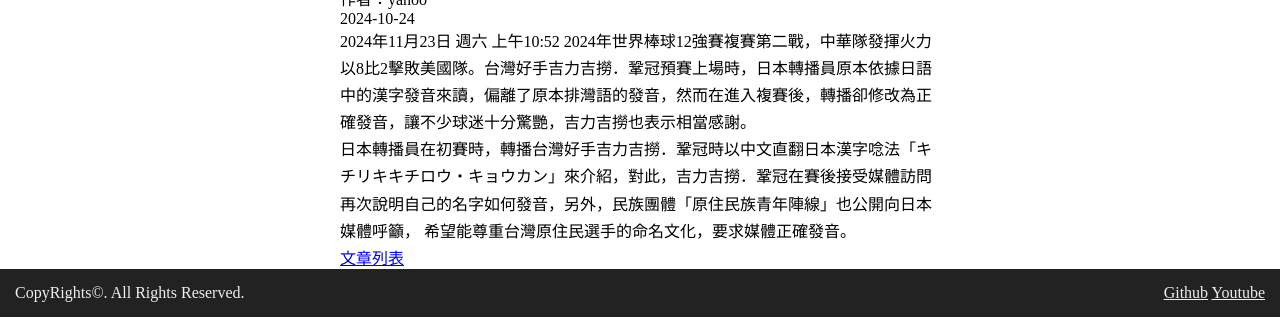
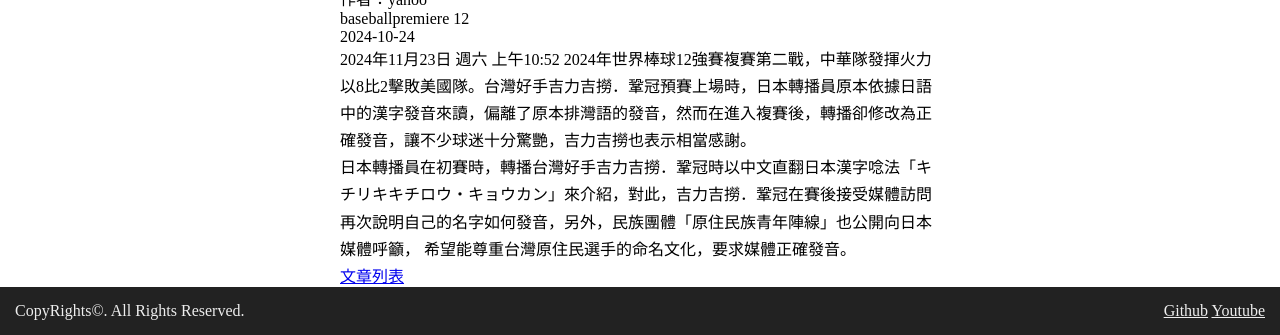
Before and after one commit to a19860101/ASTRO-6-20241109, an Astro site: page /blog/posts/post-1 in a window 1280 px wide. Shown: the part 598-933 px from the top of the page. Built offline with nearby package versions, Linux system fonts and the light colour scheme; Astro itself is replaced by a stand-in of ours.

Commit message:
20241207

```diff
--- a/src/layouts/MarkdownLayout.astro
+++ b/src/layouts/MarkdownLayout.astro
@@ -1,6 +1,7 @@
 ---
-import BaseLayout from "./BaseLayout.astro";
-const {frontmatter} = Astro.props;
+import BaseLayout from "./BaseLayout.astro"
+import Tag from "../components/Tag.astro"
+const {frontmatter} = Astro.props
 ---
 <BaseLayout title={frontmatter.title} desc={frontmatter.description}>
     <main>
@@ -9,6 +10,7 @@ const {frontmatter} = Astro.props;
         </div>
         <h1>{frontmatter.title}</h1>
         <div>作者：{frontmatter.author}</div>
+        <div>{frontmatter.tags}</div>
         <div>{frontmatter.pubDate.slice(0,10)}</div>
         <div class="content">
             <slot />
```
